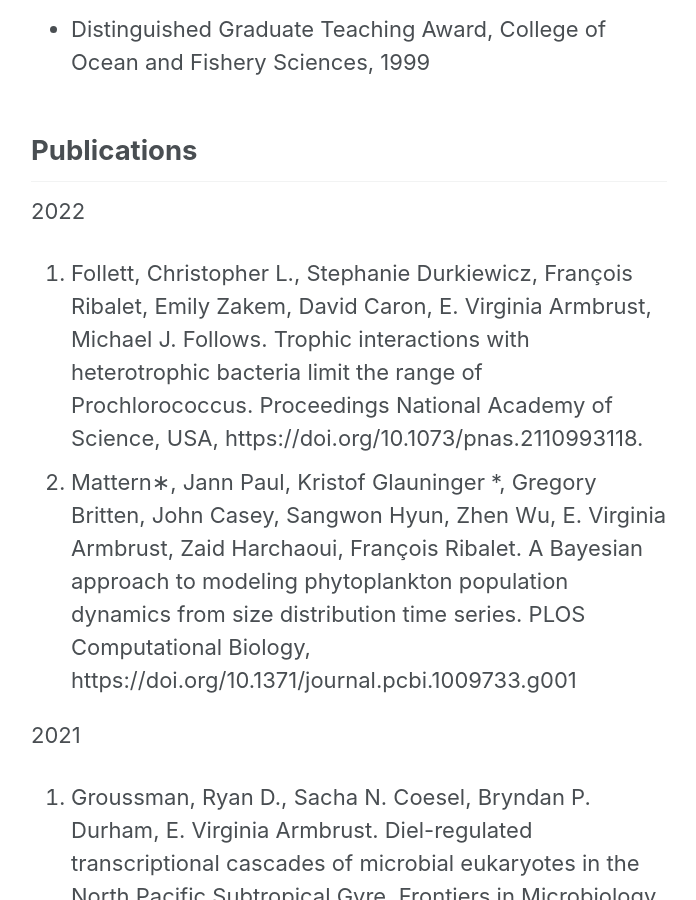
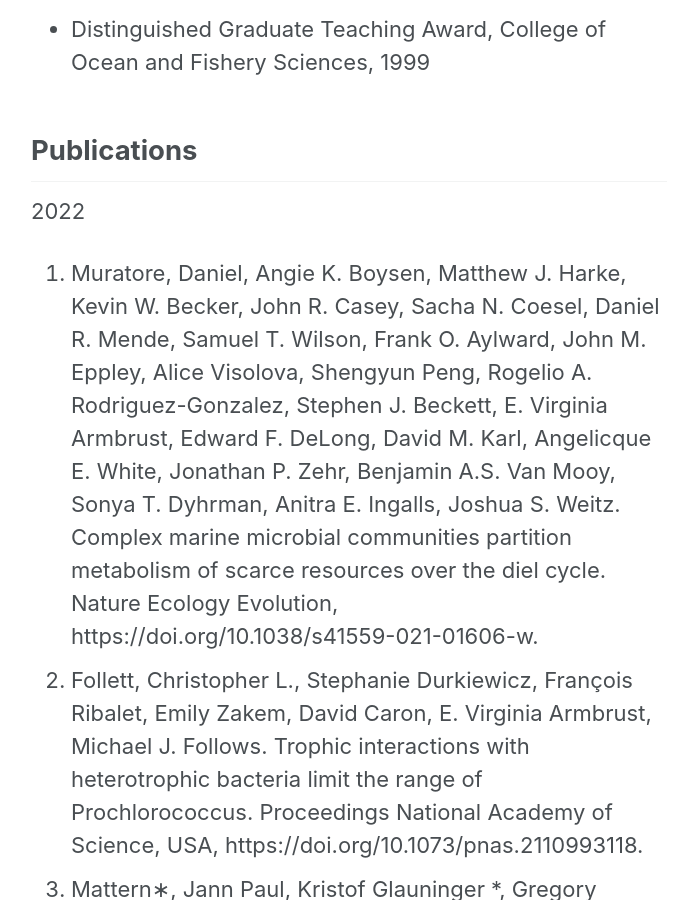
Before and after one commit to armbrustlab/armbrustlab.github.io, a Jekyll site: the page built from collections/_people/armbrust.md, in a window 1280 px wide and 900 px high, scrolled down 2968 px. Shown: the whole window, without its empty margins (291-987 px from the left). Built offline with Jekyll 4.4.1, drawn with Linux system fonts in a browser that asks for light colours; nearby versions of some CDN libraries.

Commit message:
Update armbrust.md

```diff
--- a/collections/_people/armbrust.md
+++ b/collections/_people/armbrust.md
@@ -41,6 +41,7 @@ Phytoplankton are the main focus of research in our lab. These organisms are res
 ## Publications
 
 2022
+1. Muratore, Daniel, Angie K. Boysen, Matthew J. Harke, Kevin W. Becker, John R. Casey, Sacha N. Coesel, Daniel R. Mende, Samuel T. Wilson, Frank O. Aylward, John M. Eppley, Alice Visolova, Shengyun Peng, Rogelio A. Rodriguez-Gonzalez, Stephen J. Beckett, E. Virginia Armbrust, Edward F. DeLong, David M. Karl, Angelicque E. White, Jonathan P. Zehr, Benjamin A.S. Van Mooy, Sonya T. Dyhrman, Anitra E. Ingalls, Joshua S. Weitz. Complex marine microbial communities partition metabolism of scarce resources over the diel cycle. Nature Ecology Evolution, https://doi.org/10.1038/s41559-021-01606-w.
 1. Follett, Christopher L., Stephanie Durkiewicz, François Ribalet, Emily Zakem, David Caron, E. Virginia Armbrust, Michael J. Follows.  Trophic interactions with heterotrophic bacteria limit the range of Prochlorococcus. Proceedings National Academy of Science, USA, https://doi.org/10.1073/pnas.2110993118.
 2. Mattern∗, Jann Paul, Kristof Glauninger *, Gregory Britten, John Casey, Sangwon Hyun, Zhen Wu, E. Virginia Armbrust, Zaid Harchaoui, François Ribalet. A Bayesian approach to modeling phytoplankton population dynamics from size distribution time series. PLOS Computational Biology, https://doi.org/10.1371/journal.pcbi.1009733.g001
 
```
